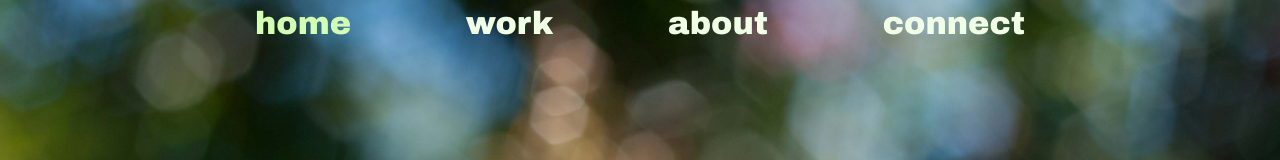
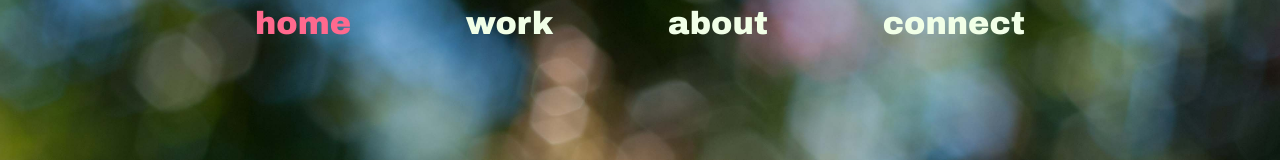
Before and after one commit to aryascripts/portfolio, a Nuxt app: page / in a window 1280 px wide. In both pictures the pointer is over the link "home". Shown: the top 160 px of the page. Built offline with nearby package versions, Linux system fonts and the light colour scheme; a web font is replaced by a local one.

Commit message:
Navigation color to pink

```diff
--- a/components/Nav.vue
+++ b/components/Nav.vue
@@ -74,7 +74,7 @@
   transition: color 150ms ease-in-out;
 
   &:hover {
-    color: darken($green-light, 10%);
+    color: $pink;
   }
 }
 
```
Also changed, not shown: 1 other file (tests, documents, lock files or other folders).
